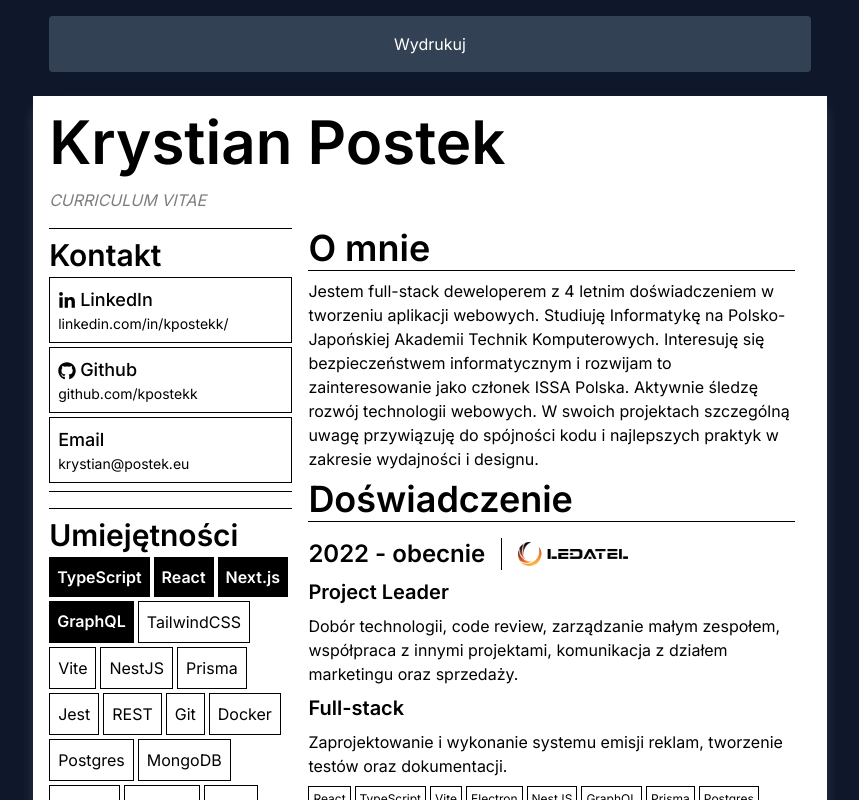
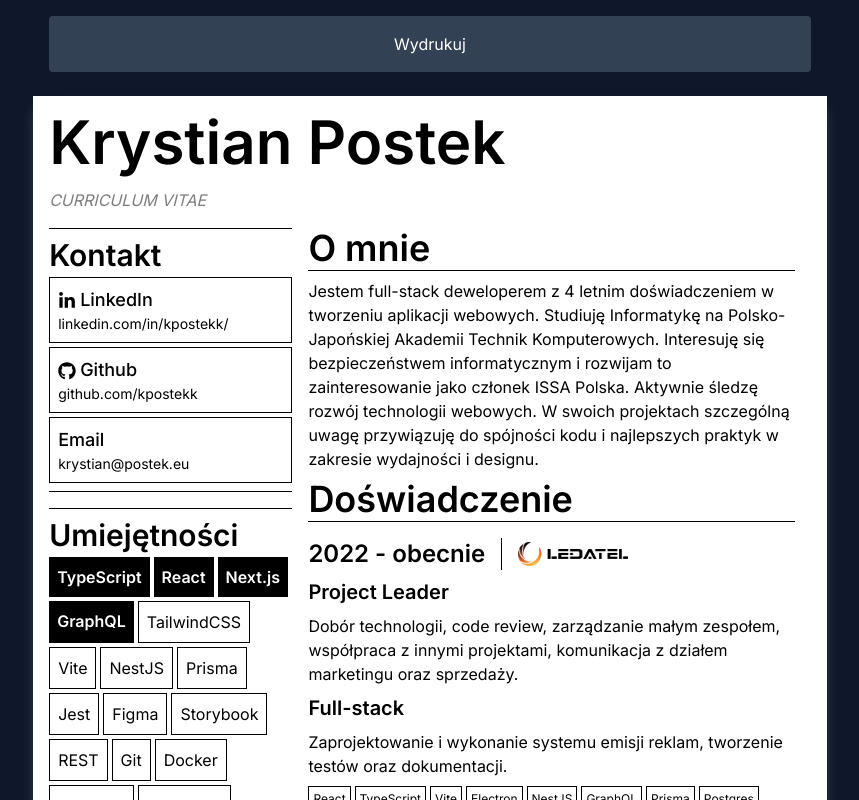
Before and after one commit to kpostekk/cv.next, a Next.js app: page /cv in a window 1280 px wide. Shown: the top 800 px of the page, without its empty margins (210-1069 px from the left). Built offline with nearby package versions, Linux system fonts and the light colour scheme.

Commit message:
feat: add new skills

```diff
--- a/app/cv/page.tsx
+++ b/app/cv/page.tsx
@@ -139,6 +139,8 @@ export default function CvContent() {
                 <SkillTag name="NestJS" />
                 <SkillTag name="Prisma" />
                 <SkillTag name="Jest" />
+                <SkillTag name="Figma" />
+                <SkillTag name="Storybook" />
                 <SkillTag name="REST" />
                 <SkillTag name="Git" />
                 <SkillTag name="Docker" />
```
